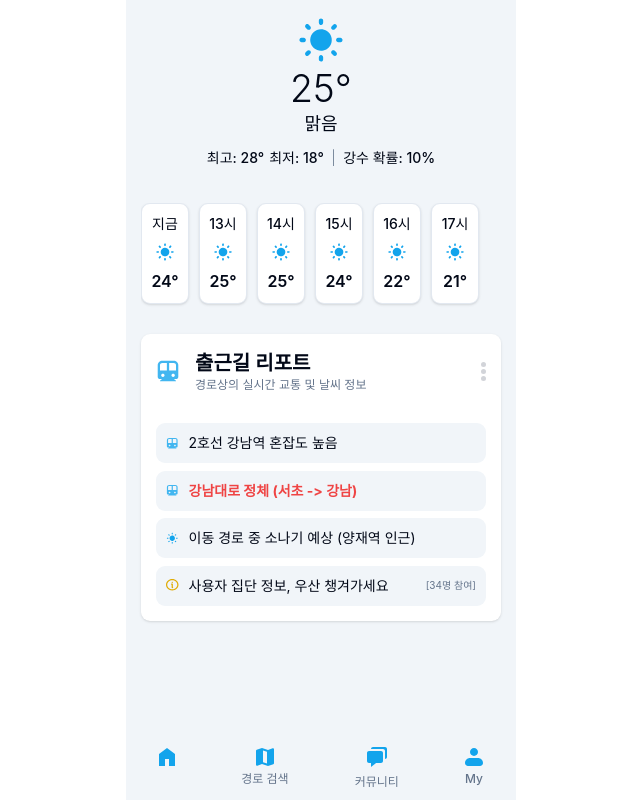
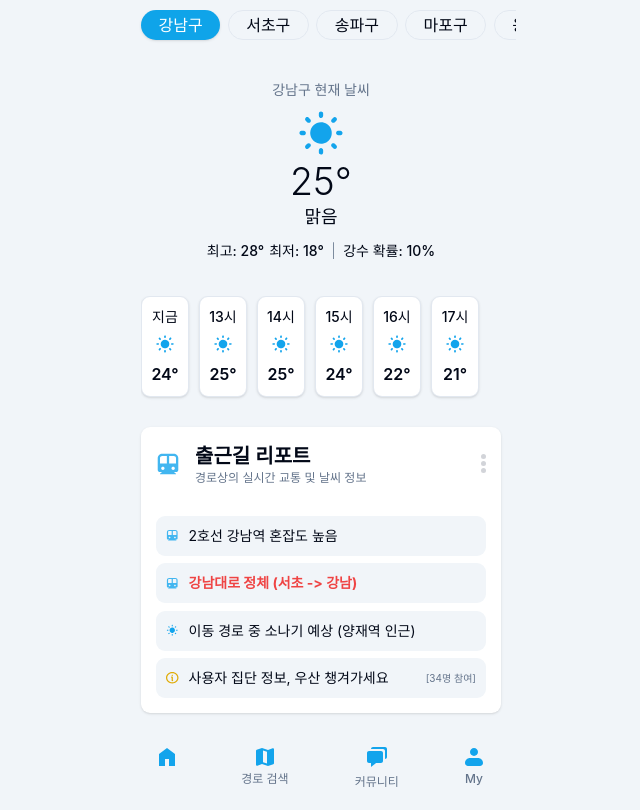
Before and after one commit to JJJ-un/WEANET, a React (Vite) app in the folder apps/client/: page / in a window 1280 px wide. Shown: the whole page, without its empty margins (319-959 px from the left). Built offline with nearby package versions, Linux system fonts and the light colour scheme; a web font is replaced by a local one.

Commit message:
feat: 지역 선택 가로 스크롤 리스트 구현 및 전역 날씨 상태 연동

```diff
--- a/apps/client/index.html
+++ b/apps/client/index.html
@@ -4,6 +4,9 @@
     <meta charset="UTF-8" />
     <link rel="icon" type="image/svg+xml" href="/vite.svg" />
     <meta name="viewport" content="width=device-width, initial-scale=1.0, viewport-fit=cover" />
+    <meta name="theme-color" content="#F1F5F9" />
+    <meta name="apple-mobile-web-app-capable" content="yes" />
+    <meta name="apple-mobile-web-app-status-bar-style" content="default" />
     <title>weanet</title>
     <link rel="manifest" href="/manifest.json" />
   </head>
--- /dev/null
+++ b/apps/client/src/entities/weather/model/useWeatherStore.ts
@@ -0,0 +1,14 @@
+import { create } from 'zustand';
+
+interface WeatherState {
+    selectedLocation: string;
+    setSelectedLocation: (location: string) => void;
+}
+
+/**
+ * 선택된 지역 상태를 관리하는 전역 스토어
+ */
+export const useWeatherStore = create<WeatherState>((set) => ({
+    selectedLocation: '강남구',
+    setSelectedLocation: (location) => set({ selectedLocation: location }),
+}));
--- /dev/null
+++ b/apps/client/src/features/select-location/ui/LocationSelector.tsx
@@ -0,0 +1,29 @@
+import { Button } from '@/shared/ui/Button';
+import { useWeatherStore } from '@/entities/weather/model/useWeatherStore';
+
+/**
+ * 가로 스크롤이 가능한 지역 선택 리스트 컴포넌트
+ */
+const LocationSelector = () => {
+    const locations = ['강남구', '서초구', '송파구', '마포구', '용산구', '성동구', '종로구'];
+    const { selectedLocation, setSelectedLocation } = useWeatherStore();
+
+    return (
+        <div className="w-full">
+            <div className="flex gap-3 overflow-x-auto pb-2 -mx-6 px-6 [ms-overflow-style:none] [scrollbar-width:none] [&::-webkit-scrollbar]:hidden">
+                {locations.map((location) => (
+                    <Button
+                        key={location}
+                        variant={selectedLocation === location ? 'selected' : 'outline'}
+                        size="badge"
+                        onClick={() => setSelectedLocation(location)}
+                    >
+                        {location}
+                    </Button>
+                ))}
+            </div>
+        </div>
+    );
+};
+
+export default LocationSelector;
--- a/apps/client/src/routes/__root.tsx
+++ b/apps/client/src/routes/__root.tsx
@@ -8,7 +8,7 @@ import TabMenu from '@/shared/ui/TabMenu';
 export const Route = createRootRoute({
     component: () => (
         <div className="flex justify-center items-center">
-            <div className="max-w-[39rem] w-full bg-background px-6 min-h-screen">
+            <div className="max-w-[39rem] w-full bg-background px-6 min-h-screen pt-[env(safe-area-inset-top)] mt-4">
                 <Outlet />
                 <TabMenu />
             </div>
--- a/apps/client/src/routes/index.tsx
+++ b/apps/client/src/routes/index.tsx
@@ -1,4 +1,5 @@
 import { createFileRoute } from '@tanstack/react-router';
+import LocationSelector from '@/features/select-location/ui/LocationSelector';
 import CurrentWeather from '@/widget/current-weather/ui/CurrentWeather';
 import DailyForecast from '@/widget/current-weather/ui/DailyForecast';
 import GroupInfo from '@/widget/group-info/ui/GroupInfo';
@@ -19,6 +20,9 @@ function RouteComponent() {
 
     return (
         <div className="flex flex-col gap-8 pb-32">
+            {/* 0. 지역 선택 버튼 리스트 */}
+            <LocationSelector />
+
             {/* 1. 현재 날씨 정보 */}
             <CurrentWeather />
 
--- a/apps/client/src/shared/styles/global.css
+++ b/apps/client/src/shared/styles/global.css
@@ -19,7 +19,7 @@
   }
 
   body {
-    @apply bg-white text-foreground font-sans antialiased;
+    @apply bg-background text-foreground font-sans antialiased;
     font-size: 1.6rem; /* 기본 폰트 크기 16px */
     line-height: 1.5;
     min-height: 100vh;
--- a/apps/client/src/shared/ui/Button.tsx
+++ b/apps/client/src/shared/ui/Button.tsx
@@ -9,9 +9,14 @@ const buttonVariants = cva(
         variants: {
             variant: {
                 default: 'bg-primary text-primary-foreground hover:bg-primary/90',
+                secondary: 'bg-muted text-muted-foreground hover:bg-muted/80',
+                outline: 'border border-border bg-transparent hover:bg-muted text-foreground',
+                selected: 'bg-secondary text-white shadow-sm', // 선택된 상태용
             },
             size: {
                 default: 'w-[36rem] h-[5.5rem] px-4 py-2 has-[>svg]:px-3',
+                sm: 'h-9 rounded-md px-3 has-[>svg]:px-2.5',
+                badge: 'h-12 px-7 py-3 rounded-full text-base', // 크기를 키우고 텍스트도 약간 키움
             },
         },
         defaultVariants: {
--- a/apps/client/src/widget/current-weather/ui/CurrentWeather.tsx
+++ b/apps/client/src/widget/current-weather/ui/CurrentWeather.tsx
@@ -1,21 +1,33 @@
 import * as S from '@/shared/ui/Card';
 import { WeatherIcon } from '@/entities/weather/ui/WeatherIcon';
 import { WEATHER_CONFIG, type WeatherData } from '@/entities/weather/model/types';
+import { useWeatherStore } from '@/entities/weather/model/useWeatherStore';
+
+/**
+ * 지역별 Mock 데이터 매핑
+ */
+const MOCK_WEATHER_DATA: Record<string, WeatherData> = {
+    강남구: { status: 'Clear', currentTemp: 25, maxTemp: 28, minTemp: 18, precipitation: 10 },
+    서초구: { status: 'Cloudy', currentTemp: 23, maxTemp: 26, minTemp: 17, precipitation: 20 },
+    송파구: { status: 'Rain', currentTemp: 21, maxTemp: 24, minTemp: 16, precipitation: 80 },
+    마포구: { status: 'Clear', currentTemp: 26, maxTemp: 29, minTemp: 19, precipitation: 0 },
+    용산구: { status: 'Cloudy', currentTemp: 24, maxTemp: 27, minTemp: 18, precipitation: 15 },
+    성동구: { status: 'Snow', currentTemp: -2, maxTemp: 1, minTemp: -5, precipitation: 90 },
+    종로구: { status: 'Clear', currentTemp: 22, maxTemp: 25, minTemp: 15, precipitation: 5 },
+};
 
 const CurrentWeather = () => {
-    // 실제 API (TanStack Query 등) 연동 시 이 부분을 useQuery 결과로 대체
-    const weatherData: WeatherData = {
-        status: 'Clear',
-        currentTemp: 25,
-        maxTemp: 28,
-        minTemp: 18,
-        precipitation: 10,
-    };
+    const { selectedLocation } = useWeatherStore();
 
+    // 선택된 지역의 데이터를 가져옴 (없으면 기본값 강남구)
+    const weatherData = MOCK_WEATHER_DATA[selectedLocation] || MOCK_WEATHER_DATA['강남구'];
     const config = WEATHER_CONFIG[weatherData.status];
 
     return (
         <S.Card className="w-full flex flex-col items-center py-6 gap-2 bg-transparent shadow-none border-none text-foreground">
+            {/* 지역명 표시 (추가됨) */}
+            <div className="text-sm font-medium text-muted-foreground mb-1">{selectedLocation} 현재 날씨</div>
+
             {/* 1. WeatherIcon: 컴포넌트 중앙 상단 */}
             <div className="flex justify-center">
                 <WeatherIcon status={weatherData.status} className="w-20 h-20" />
```
